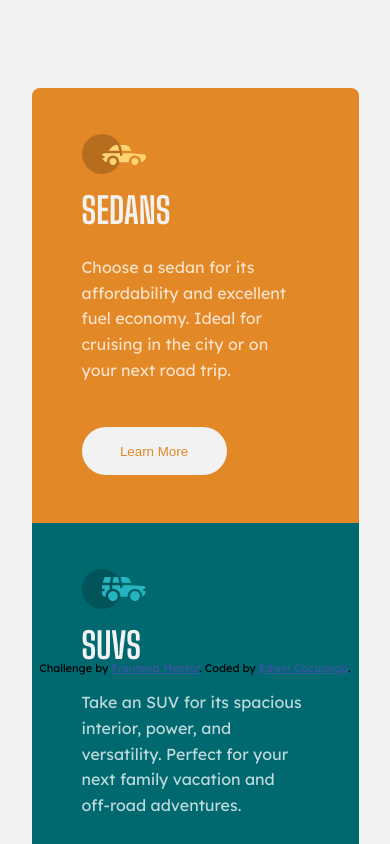
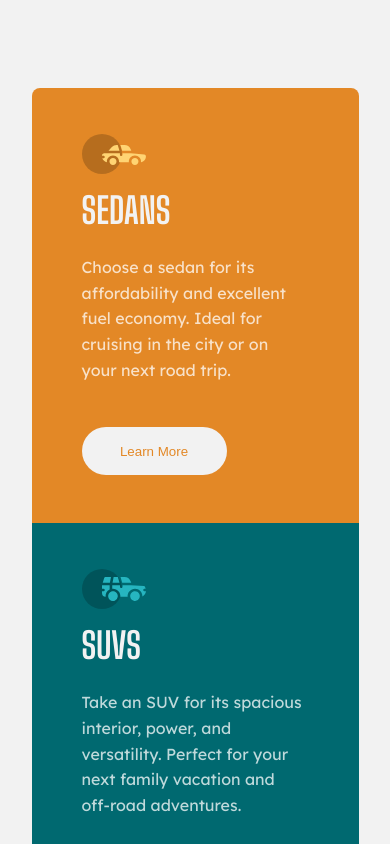
Before and after one commit to EdwinCacuango/colum-preview-card, a plain HTML site: page index.html in a window 390 px wide. Shown: the top 844 px of the page. Drawn offline with Linux system fonts and the light colour scheme.

Commit message:
final changes -mobile version

```diff
--- a/styles/_globals.scss
+++ b/styles/_globals.scss
@@ -22,5 +22,5 @@ body {
 
 main{
   @include flexCenter();
-  max-height: 100vh;
+  width: 100vw;
 }
--- a/styles/styles.scss
+++ b/styles/styles.scss
@@ -4,18 +4,12 @@
 
 
 @media (max-width:920px) {
-    main{
-        flex-direction: column;
-    }
-    .attribution{
-        display: block;
-    }
-
     .card-component{
         display: block;
         width: 20.4375rem;
-        height: 27.5625rem;
+        height: 82.821875rem;
         margin-top:5.5rem;
+        margin-bottom: 5.5rem;
 
         .card{
             padding-top: 2.875rem;
```
Also changed, not shown: styles/styles.css, 1 other file.
